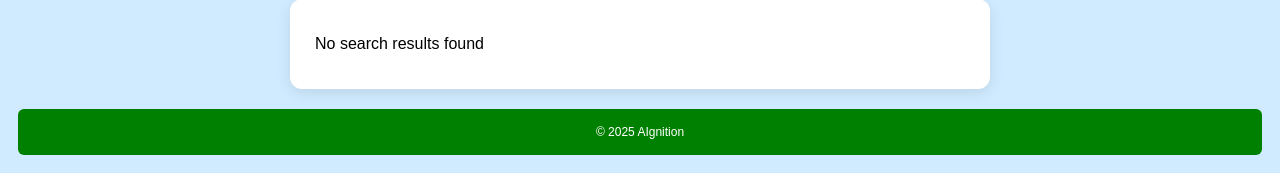
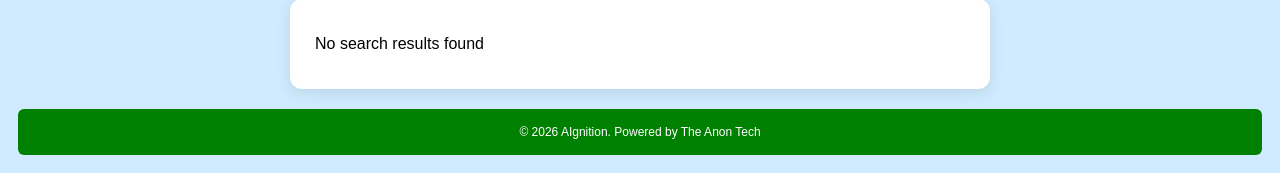
Before and after one commit to rishabshukla445-coder/Agent-Unveil, a Flask app: page / in a window 1280 px wide. Shown: the part 745-918 px from the top of the page. Run offline with Flask 3, Linux system fonts and the light colour scheme.

Commit message:
added updated footer

```diff
--- a/templates/index.html
+++ b/templates/index.html
@@ -312,7 +312,7 @@ About: The AI agent that identifies misleading product advertisements.
     {% endif %}
 </div>
 
-<footer><p>© 2025 AIgnition</p></footer>
+<footer><p>© 2026 AIgnition. Powered by The Anon Tech</p></footer>
 
 <script>
 /* Toggle Upload Box */
```
